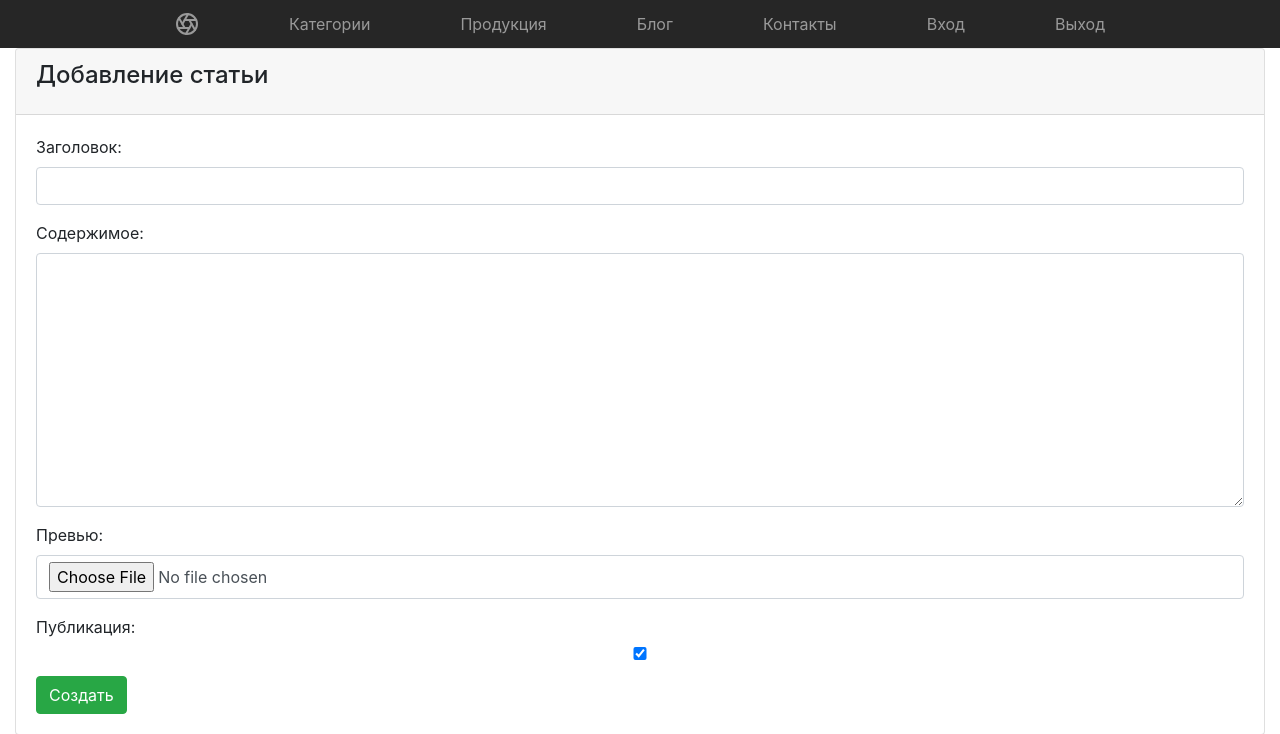
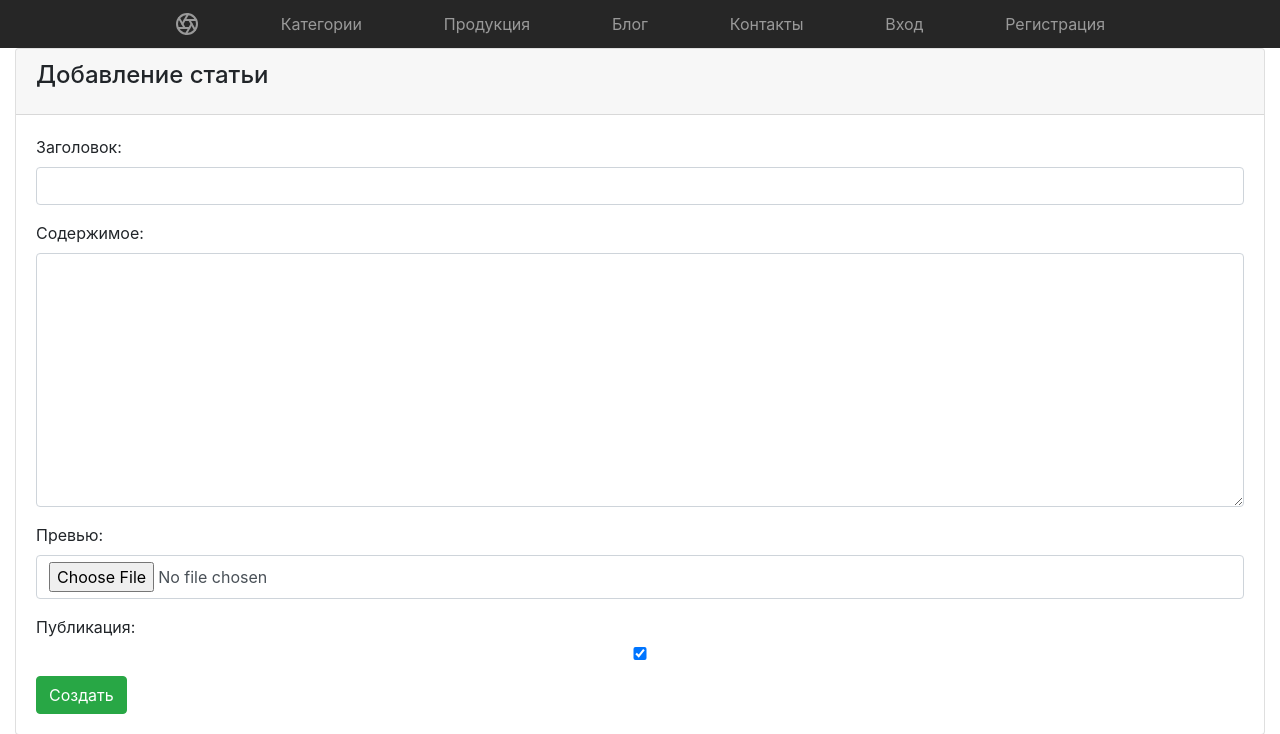
Before and after one commit to Olga-Yar/HW22, a Django app: page /blog/create/ in a window 1280 px wide. Shown: the top 734 px of the page. Run offline with Django 4.2, Linux system fonts and the light colour scheme; parts of the project's set-up code (start-up, migrations or seed data) failed here and were passed over; some libraries are stand-ins or nearby versions.

Commit message:
добавление кнопок на переход в профиль, вход, выход, регистрация

```diff
--- a/catalog/templates/catalog/base.html
+++ b/catalog/templates/catalog/base.html
@@ -32,8 +32,14 @@
         <a class="py-2 d-none d-md-inline-block" href="{% url 'catalog:blog_list' %}">Блог</a>
         <a class="py-2 d-none d-md-inline-block" href="{% url 'catalog:contact' %}">Контакты</a>
 
+        {% if user.is_authenticated %}
+        <a class="py-2 d-none d-md-inline-block" href="{% url 'users:logout' %}">Выход</a>
+        <a class="py-2 d-none d-md-inline-block" href="{% url 'users:profile' %}">Профиль</a>
+        {% else %}
         <a class="py-2 d-none d-md-inline-block" href="{% url 'users:login' %}">Вход</a>
-        <a class="py-2 d-none d-md-inline-block" href="{% url 'users:logout' %}">Выход</a>
+        <a class="py-2 d-none d-md-inline-block" href="{% url 'users:register' %}">Регистрация</a>
+        {% endif %}
+
       </div>
     </nav>
 
```
